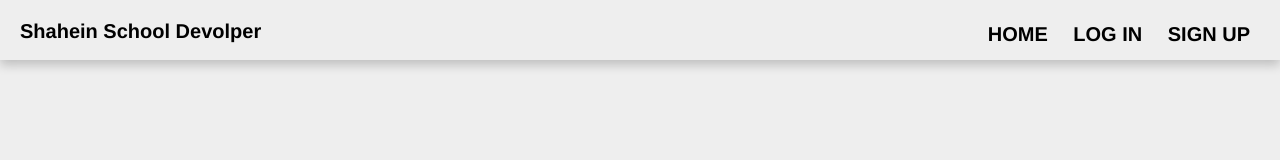
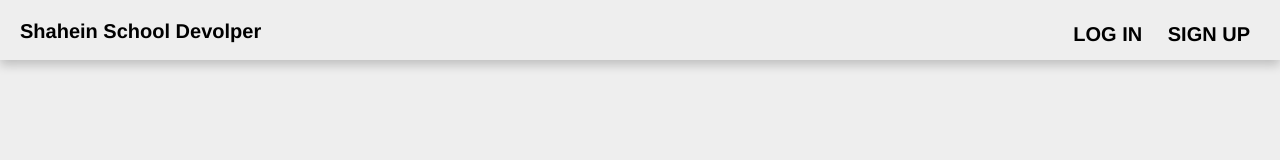
Before and after one commit to bahaashahin/Shahien-school-, a plain HTML site: page index.html in a window 1280 px wide. Shown: the top 160 px of the page. Drawn offline with Linux system fonts and the light colour scheme.

Commit message:
Update index.html

```diff
--- a/index.html
+++ b/index.html
@@ -23,7 +23,6 @@
     </div>
     <div class="links">
       <ul>
-        <li><a href="#"><B>HOME</B></a></li>
         <li><a href="https://bahaashahin.github.io/login_bage/"><B>LOG IN</B></a></li>
         <li><a href="https://bahaashahin.github.io/signup/"><B>SIGN UP</B></a></li>
       </ul>
```
